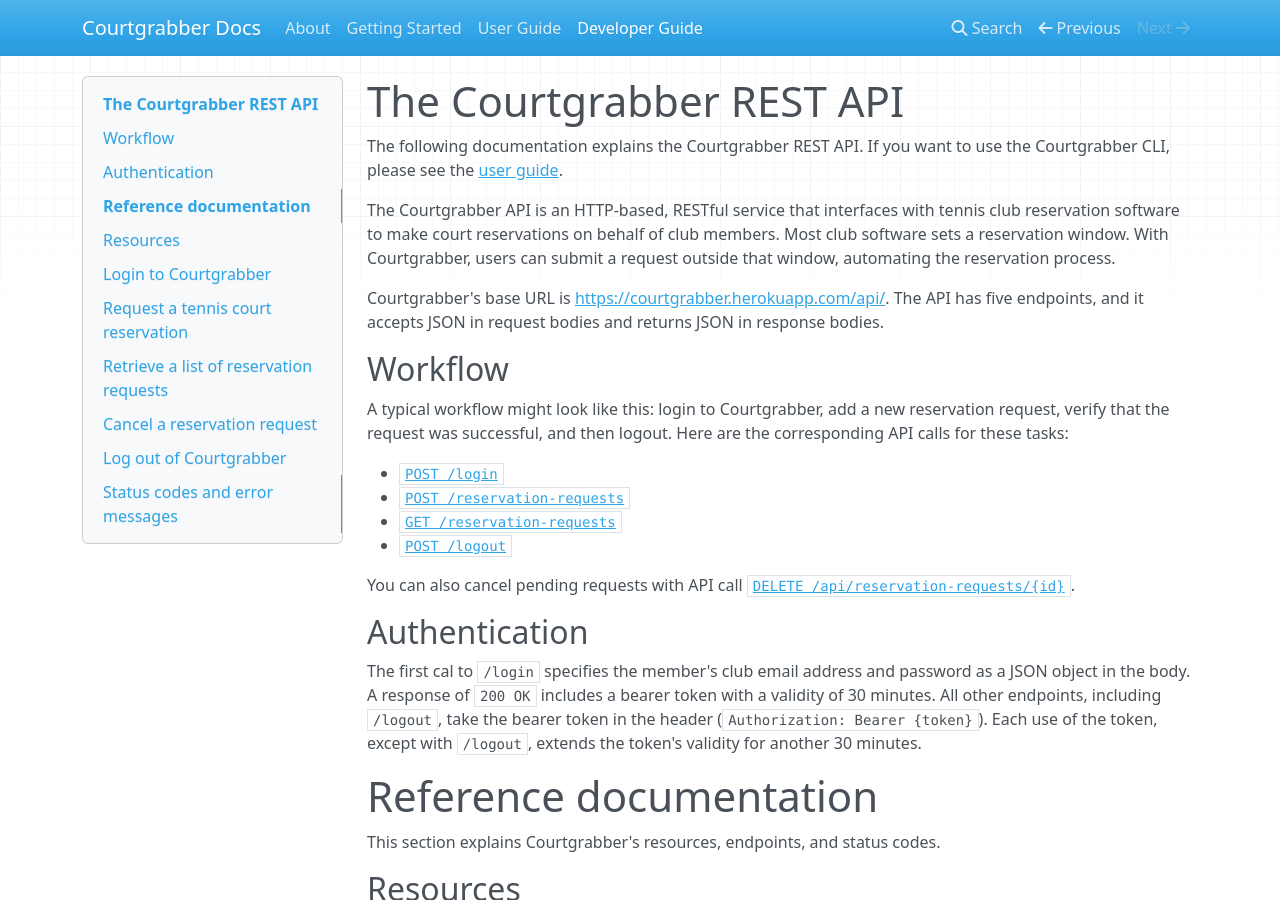
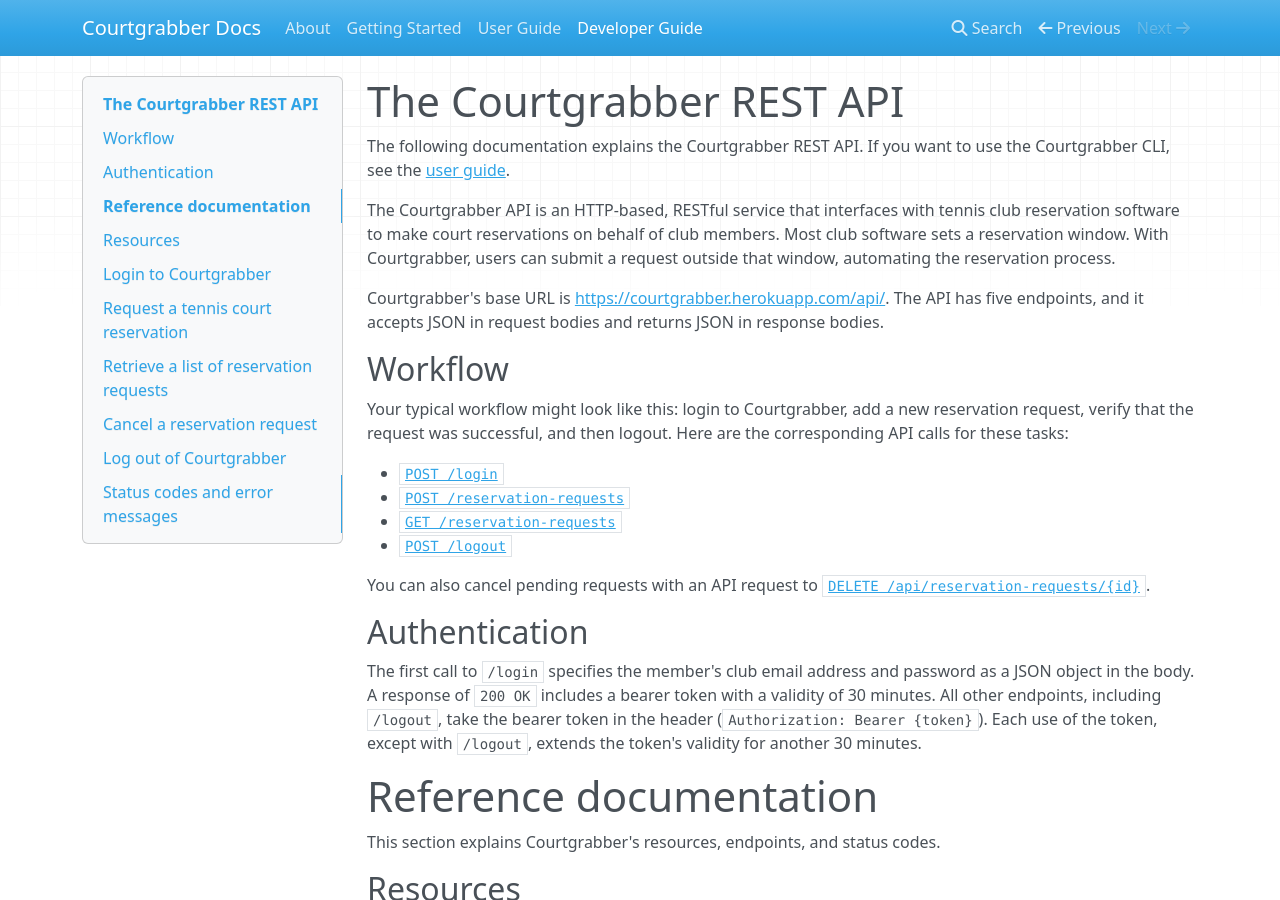
Before and after one commit to tiffany76/courtgrabber-docs, an MkDocs documentation site: the page built from docs/api_reference.md, in a window 1280 px wide and 900 px high. Built offline with MkDocs 1.6.1, drawn with Linux system fonts in a browser that asks for light colours; nearby versions of some CDN libraries.

Commit message:
Apply suggestions from Tiffany's review

```diff
--- a/docs/api_reference.md
+++ b/docs/api_reference.md
@@ -1,6 +1,6 @@
 # The Courtgrabber REST API
 
-The following documentation explains the Courtgrabber REST API. If you want to use the Courtgrabber CLI, please see the [user guide](./user_guide.md).
+The following documentation explains the Courtgrabber REST API. If you want to use the Courtgrabber CLI, see the [user guide](./user_guide.md).
 
 The Courtgrabber API is an HTTP-based, RESTful service that interfaces with tennis club reservation software to make court reservations on behalf of club members. Most club software sets a reservation window. With Courtgrabber, users can submit a request outside that window, automating the reservation process.
 
@@ -8,18 +8,18 @@
 
 ## Workflow
 
-A typical workflow might look like this: login to Courtgrabber, add a new reservation request, verify that the request was successful, and then logout. Here are the corresponding API calls for these tasks:
+Your typical workflow might look like this: login to Courtgrabber, add a new reservation request, verify that the request was successful, and then logout. Here are the corresponding API calls for these tasks:
 
 - [`POST /login`](#login-to-courtgrabber)
 - [`POST /reservation-requests`](#request-a-tennis-court-reservation)
 - [`GET /reservation-requests`](#retrieve-a-list-of-reservation-requests)
 - [`POST /logout`](#log-out-of-courtgrabber)
 
-You can also cancel pending requests with API call [`DELETE /api/reservation-requests/{id}`](#cancel-a-reservation-request).
+You can also cancel pending requests with an API request to [`DELETE /api/reservation-requests/{id}`](#cancel-a-reservation-request).
 
 ## Authentication
 
-The first cal to `/login` specifies the member's club email address and password as a JSON object in the body. A response of `200 OK` includes a bearer token with a validity of 30 minutes. All other endpoints, including `/logout`, take the bearer token in the header (`Authorization: Bearer {token}`). Each use of the token, except with `/logout`, extends the token's validity for another 30 minutes.
+The first call to `/login` specifies the member's club email address and password as a JSON object in the body. A response of `200 OK` includes a bearer token with a validity of 30 minutes. All other endpoints, including `/logout`, take the bearer token in the header (`Authorization: Bearer {token}`). Each use of the token, except with `/logout`, extends the token's validity for another 30 minutes.
 
 # Reference documentation
 
```
